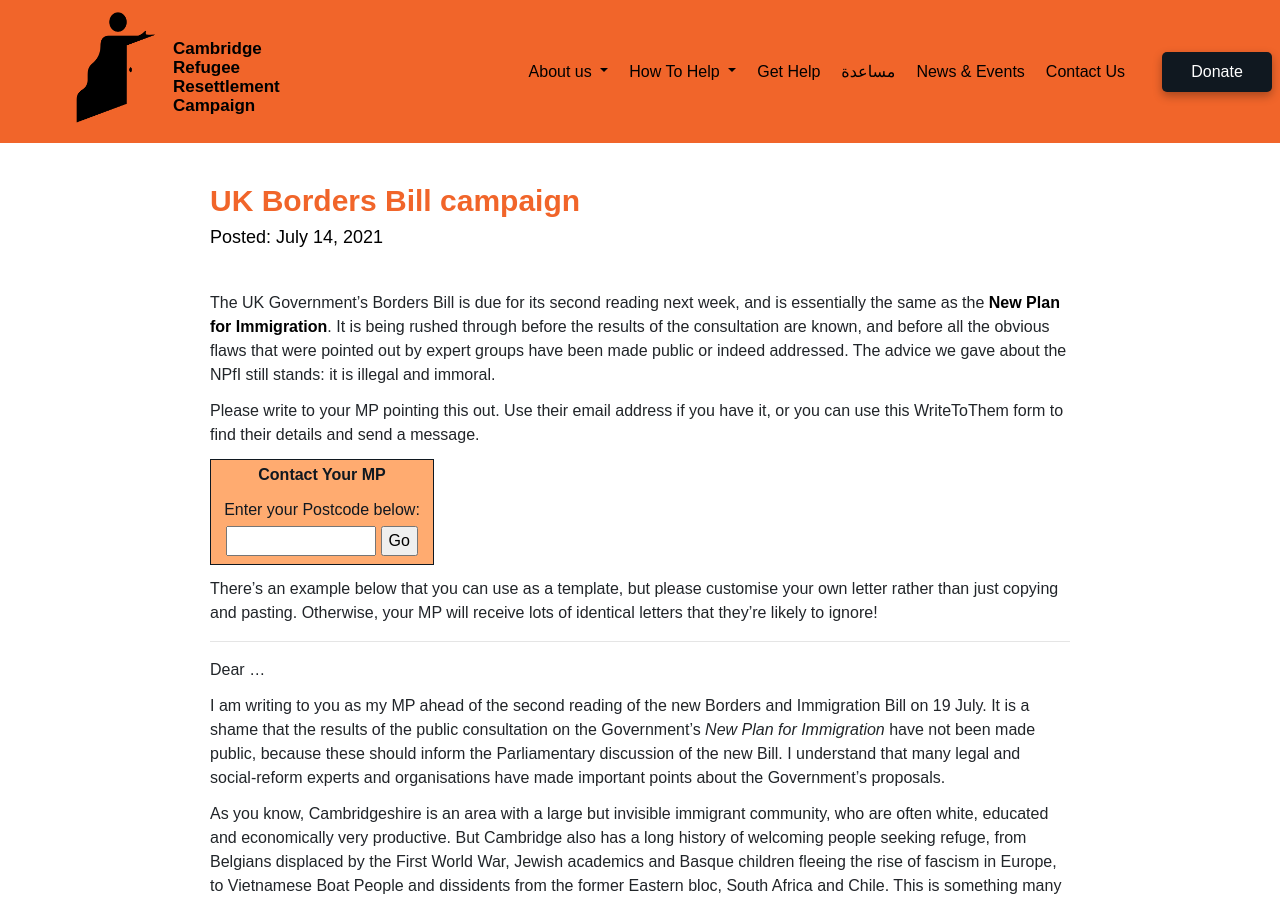
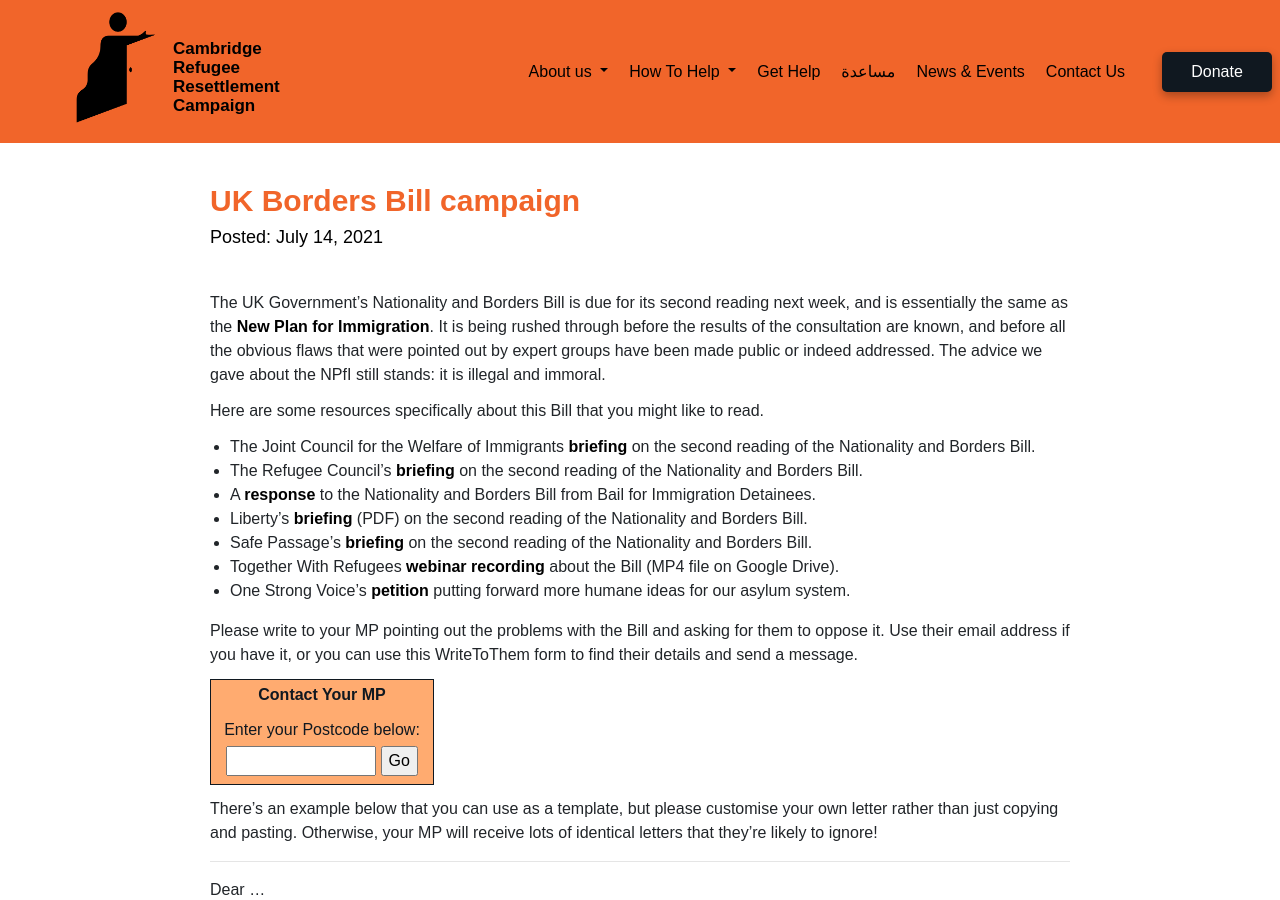
Before and after one commit to CambridgeRefugees/cambridgerefugees.github.io, a Jekyll site: the page built from _posts/2021-07-14-borders-bill.md, in a window 1280 px wide and 900 px high. Built offline with Jekyll 4.4.1, drawn with Linux system fonts in a browser that asks for light colours; nearby versions of some CDN libraries; comment, search, counter and statistics services are not loaded.

Commit message:
Add external resources to the Border Bill page

```diff
--- a/_posts/2021-07-14-borders-bill.md
+++ b/_posts/2021-07-14-borders-bill.md
@@ -6,9 +6,19 @@
 type: news
 ---
 
-The UK Government's Borders Bill is due for its second reading next week, and is essentially the same as the [New Plan for Immigration]({% link npfi-2021.md %}). It is being rushed through before the results of the consultation are known, and before all the obvious flaws that were pointed out by expert groups have been made public or indeed addressed. The advice we gave about the NPfI still stands: it is illegal and immoral.
+The UK Government's Nationality and Borders Bill is due for its second reading next week, and is essentially the same as the [New Plan for Immigration]({% link npfi-2021.md %}). It is being rushed through before the results of the consultation are known, and before all the obvious flaws that were pointed out by expert groups have been made public or indeed addressed. The advice we gave about the NPfI still stands: it is illegal and immoral.
 
-Please write to your MP pointing this out. Use their email address if you have it, or you can use this WriteToThem form to find their details and send a message.
+Here are some resources specifically about this Bill that you might like to read.
+
+- The Joint Council for the Welfare of Immigrants [briefing](https://www.jcwi.org.uk/nationality-and-borders-bill-second-reading-briefing) on the second reading of the Nationality and Borders Bill.
+- The Refugee Council's [briefing](https://www.refugeecouncil.org.uk/information/resources/nationality-and-borders-bill-second-reading-refugee-council-briefing/) on the second reading of the Nationality and Borders Bill.
+- A [response](https://www.biduk.org/articles/850-bid-s-response-to-the-nationality-and-borders-bill) to the Nationality and Borders Bill from Bail for Immigration Detainees.
+- Liberty's [briefing](https://www.libertyhumanrights.org.uk/wp-content/uploads/2019/02/Libertys-second-reading-briefing-on-the-Nationality-and-Borders-Bill.pdf) (PDF) on the second reading of the Nationality and Borders Bill.
+- Safe Passage's [briefing](https://drive.google.com/file/d/1iqlPEHKz-WEy2sAf9y50RwVTCYZ4JQ8X/view) on the second reading of the Nationality and Borders Bill.
+- Together With Refugees [webinar recording](https://drive.google.com/file/d/1AODOjRwFQkIyLc7YaqUZAuKxEgvu-GVi/view?usp=sharing) about the Bill (MP4 file on Google Drive).
+- One Strong Voice's [petition](https://www.onestrongvoice.org.uk/petition.html) putting forward more humane ideas for our asylum system.
+
+Please write to your MP pointing out the problems with the Bill and asking for them to oppose it. Use their email address if you have it, or you can use this WriteToThem form to find their details and send a message.
 
 <!-- WriteToThem conventional box, start -->
 <div style="padding:0; border:1px solid #101820; width:14em; margin: 0;
```
